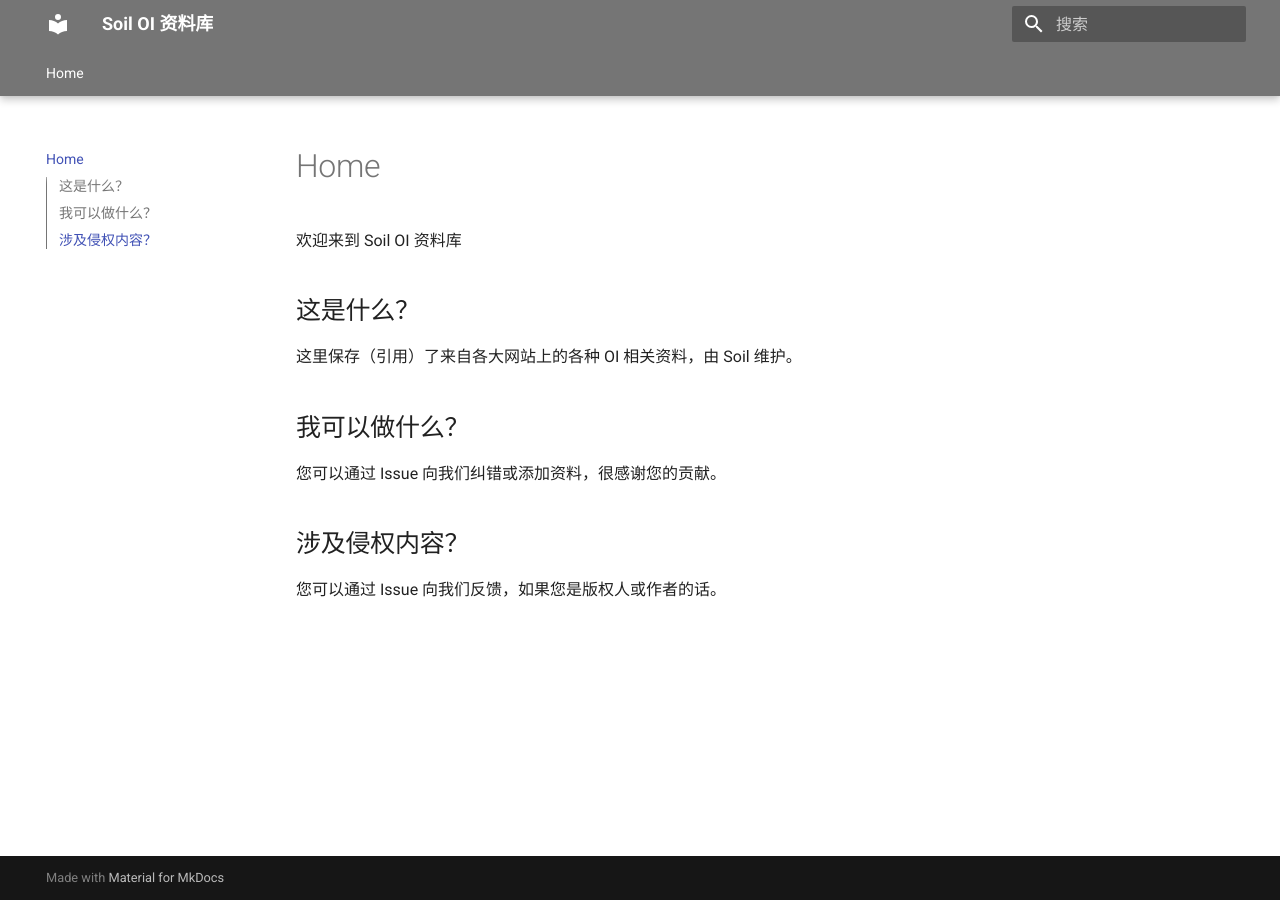
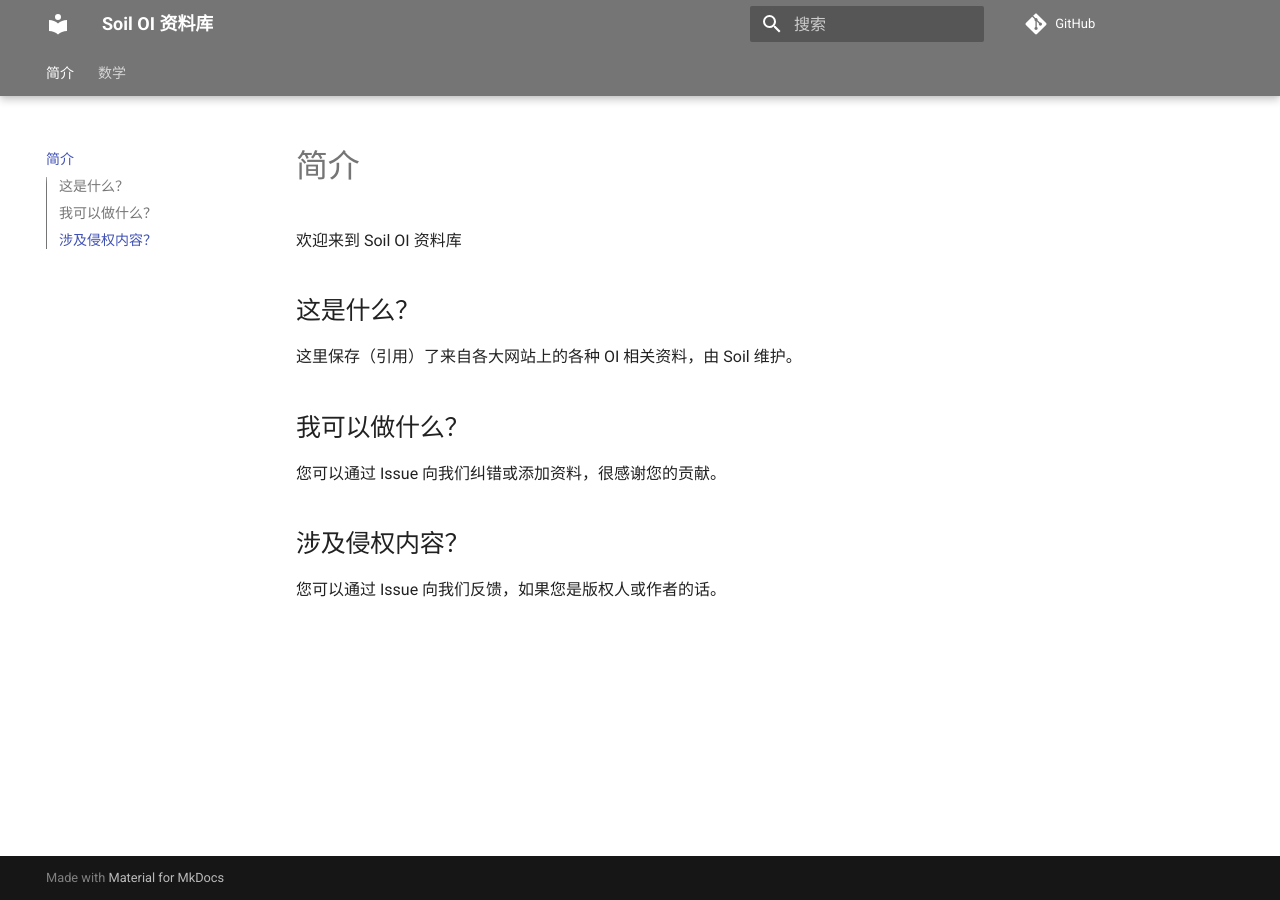
Before and after one commit to ASoyou/oilibrary, an MkDocs documentation site: the page built from docs/index.md, in a window 1280 px wide. Built offline with MkDocs 1.6.1 and Material for MkDocs 9.7.7, drawn with Linux system fonts in a browser that asks for light colours; comment, search, counter and statistics services are not loaded; part of the change alters nothing that is shown.

Commit message:
Update mkdocs.yml

```diff
--- a/mkdocs.yml
+++ b/mkdocs.yml
@@ -1,4 +1,5 @@
 site_name: Soil OI 资料库
+repo_url: https://github.com/ASoyou/oilibrary/
 theme:
   name: material
   palette:
@@ -10,6 +11,11 @@ theme:
     - toc.integrate
 extra:
   consent:
-    title: Cookie consent
+    title: Cookie 请求
     description: >-
       我们使用 cookie 来识别您的重复访问和偏好以衡量我们文档的有效性以及用户找到他们正在搜索的内容。在您同意的情况下，您在帮助我们使我们的文档更好。
+nav:
+  - "简介" : "index.md"
+  - "数学" :
+    - "基础" :
+      - "学会推式子" : "math/xhtsz.md"
```
